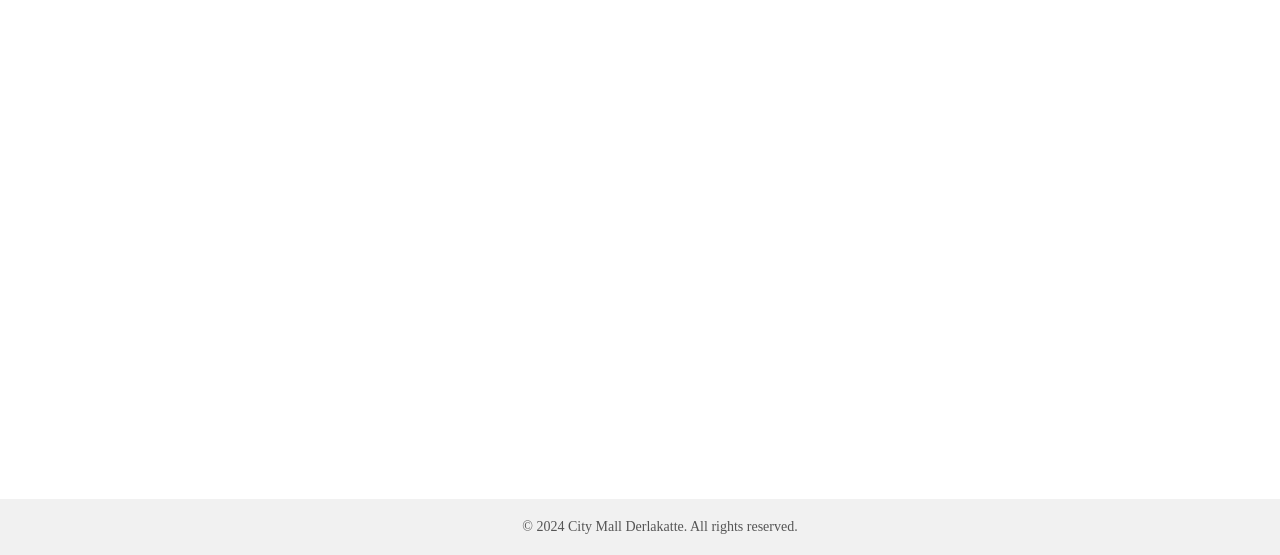
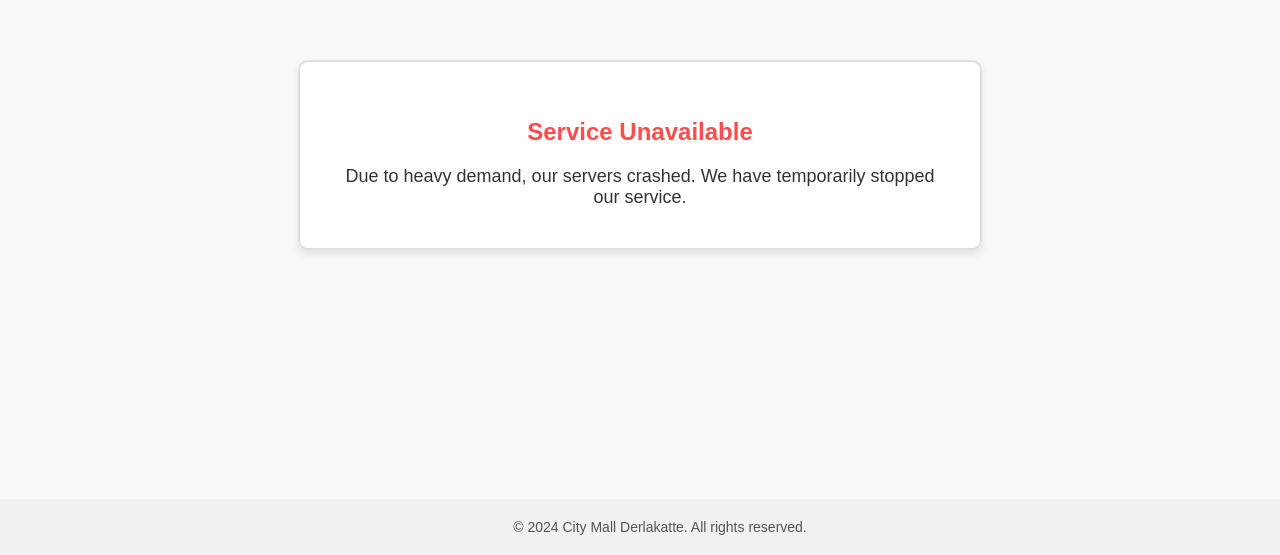
Before and after one commit to ramababa/citymallmangalore, a plain HTML site: page index.html in a window 1280 px wide. Shown: the part 245-800 px from the top of the page. Drawn offline with Linux system fonts and the light colour scheme.

Commit message:
Update index.html

```diff
--- a/index.html
+++ b/index.html
@@ -1,6 +1,59 @@
 <!DOCTYPE html>
 <html lang="en">
 <head>
+    <meta charset="UTF-8">
+    <meta name="viewport" content="width=device-width, initial-scale=1.0">
+    <title>Service Unavailable</title>
+    <style>
+        body {
+            font-family: Arial, sans-serif;
+            background-color: #f8f9fa;
+            display: flex;
+            justify-content: center;
+            align-items: center;
+            height: 100vh;
+            margin: 0;
+        }
+        .message-container {
+            background-color: #ffffff;
+            border: 2px solid #e0e0e0;
+            border-radius: 10px;
+            box-shadow: 0 4px 8px rgba(0, 0, 0, 0.1);
+            padding: 40px;
+            text-align: center;
+            max-width: 600px;
+        }
+        .message-container h1 {
+            color: #ff4d4d;
+            font-size: 24px;
+            margin-bottom: 20px;
+        }
+        .message-container p {
+            color: #333333;
+            font-size: 18px;
+            margin: 0;
+        }
+        @media (max-width: 600px) {
+            .message-container {
+                padding: 20px;
+            }
+            .message-container h1 {
+                font-size: 20px;
+            }
+            .message-container p {
+                font-size: 16px;
+            }
+        }
+    </style>
+</head>
+<body>
+    <div class="message-container">
+        <h1>Service Unavailable</h1>
+        <p>Due to heavy demand, our servers crashed. We have temporarily stopped our service.</p>
+    </div>
+</body>
+
+    <head>
     <meta charset="UTF-8">
     <meta name="viewport" content="width=device-width, initial-scale=1.0">
     <title>City Mall Derlakatte</title>
```
